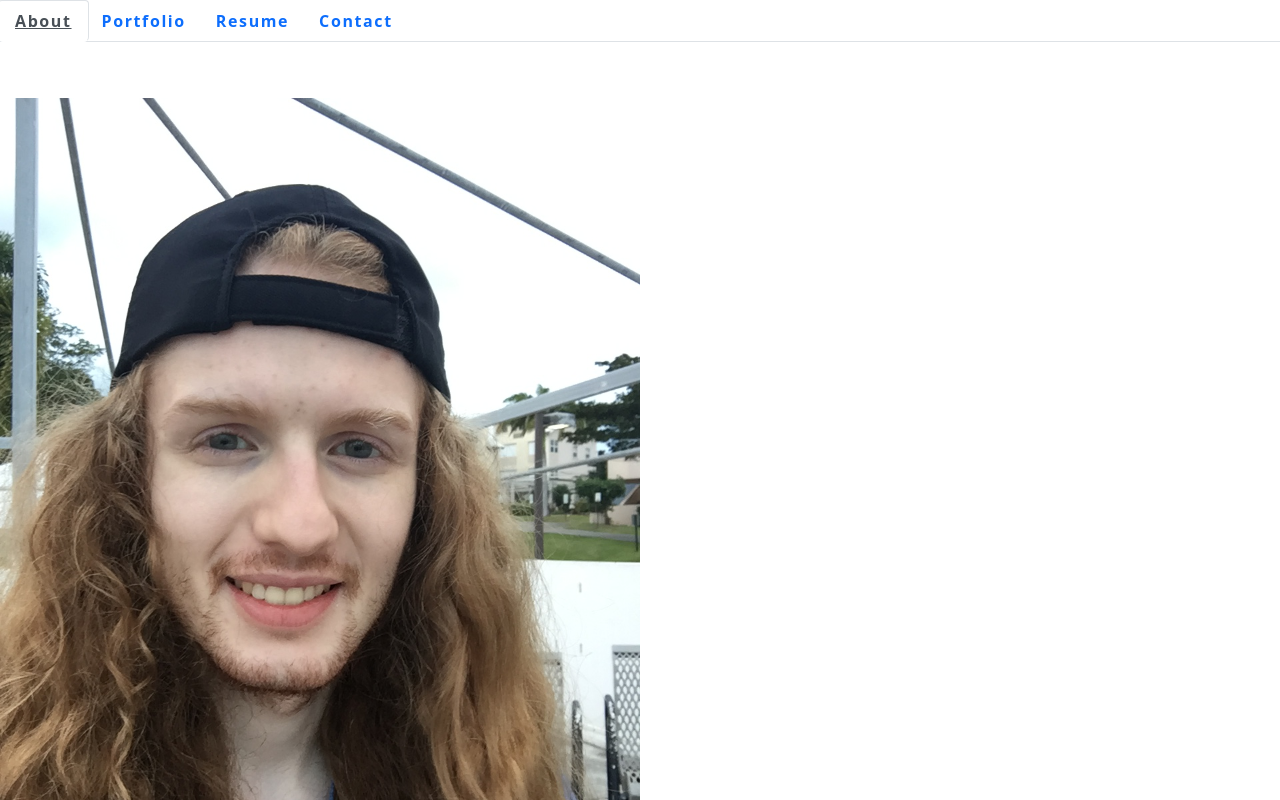
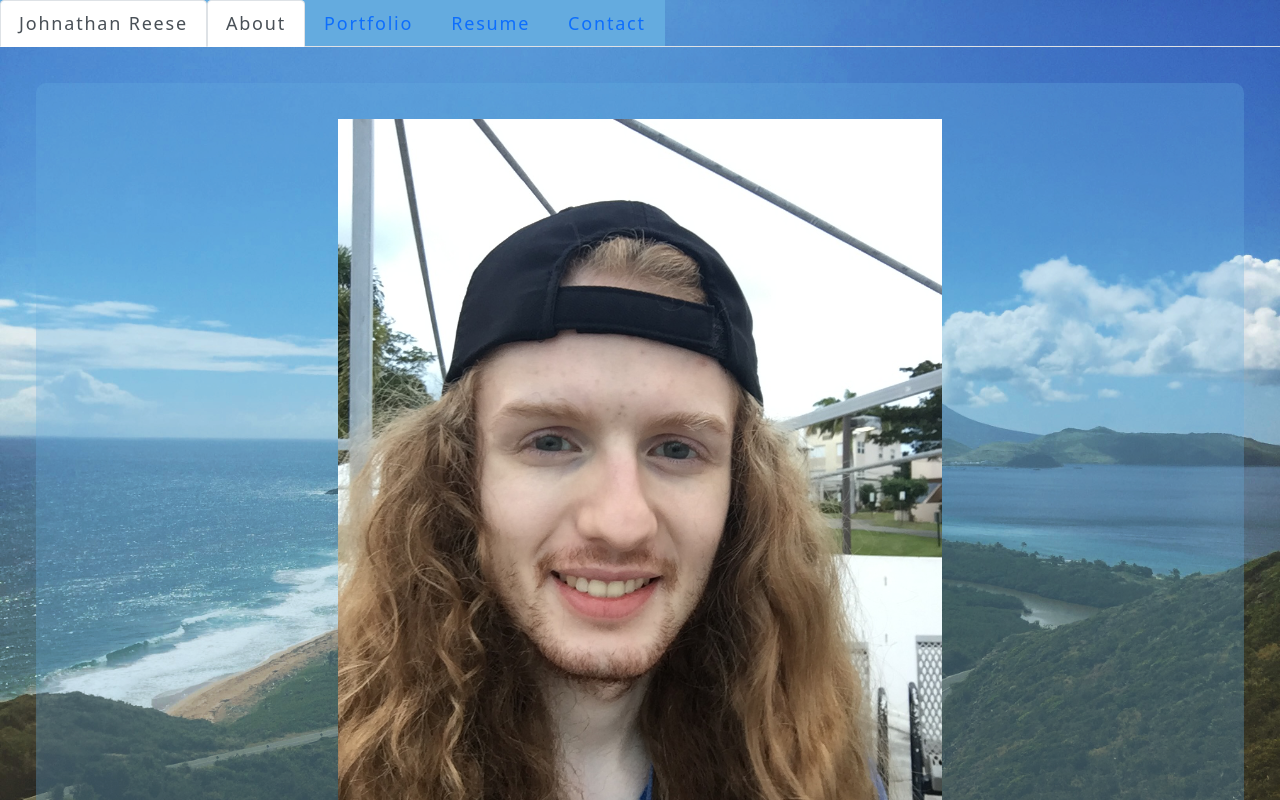
Before and after one commit to jreese8/johnathan-react-portfolio, a React (Create React App) app: page / in a window 1280 px wide. Shown: the top 800 px of the page. Built offline with nearby package versions, Linux system fonts and the light colour scheme.

Commit message:
Post askBCS session

```diff
--- a/src/App.js
+++ b/src/App.js
@@ -1,5 +1,6 @@
 import React from "react";
 import PortfolioContainer from "./components/PortfolioContainer";
+import './index.css';
 
 const App = () => <PortfolioContainer />;
 
--- a/src/components/NavTabs.js
+++ b/src/components/NavTabs.js
@@ -5,6 +5,16 @@ import React from 'react';
 function NavTabs({ currentPage, handlePageChange }) {
   return (
     <ul className="nav nav-tabs">
+       <li className="nav-item">
+        <a
+          href="#about"
+          onClick={() => handlePageChange('About')}
+          // Check to see if the currentPage is `About`, and if so we use the active link class from bootstrap. Otherwise, we set it to a normal nav-link
+          className={currentPage === 'About' ? 'nav-link active' : 'nav-link'}
+        >
+          Johnathan Reese
+        </a>
+      </li>
       <li className="nav-item">
         <a
           href="#about"
--- a/src/components/pages/About.js
+++ b/src/components/pages/About.js
@@ -2,9 +2,9 @@ import React from 'react';
 import meImage from '../../assets/images/me.JPG';
 function About() {
   return (
-    <section className="my-5">
-      <img src={meImage} className="my-2" style={{ width: "50%" }} alt="Johnathan Reese" />
-      <div className="my-2">
+    <section className="aboutSection">
+      <img src={meImage} style={{ width: "50%" }} alt="Johnathan Reese" />
+      <div>
         <p>
           Lorem ipsum dolor sit amet, consectetur adipiscing elit. Donec bibendum turpis sed ex
           condimentum molestie. Mauris condimentum lectus ut ornare dignissim. Mauris faucibus urna
--- a/src/index.css
+++ b/src/index.css
@@ -19,17 +19,21 @@
 
 html,
 body {
+  background-image: url('./assets/images/hero-bg.jpg');
+  background-size: cover;
+  background-position: center;
+  position: relative;
+  align-items: flex-start;
+  background-attachment: fixed;
+  background-position: 80%;
+
   min-height: 100%;
-}
-
-body {
   margin: 0;
   padding: 0;
   font-weight: 600;
   line-height: 1.5;
   font-size: 18px;
   letter-spacing: 0.1em;
-  background: var(--blue);
   color: var(--green);
   font-family: Arial, 'Calibri', sans-serif;
 }
@@ -46,243 +50,21 @@ h6 {
   line-height: 1.25;
 }
 
-h1 {
-  font-size: 2.25rem;
-}
-
-h2 {
-  font-size: 2rem;
-}
-
-h3 {
-  font-size: 1.75rem;
-}
-
-h4 {
-  font-size: 1.5rem;
-}
-
-h5 {
-  font-size: 1.25rem;
-}
-
-h6 {
-  font-size: 1rem;
-}
-
-p {
-  font-size: 1.1rem;
-  margin-top: 0;
-}
-
-a {
-  color: var(--green);
-  text-decoration: none;
-  font-weight: bold;
-}
-
-a:hover {
-  text-decoration: underline;
-}
-
-header {
-  background: var(--blue);
-}
-
-header a {
+.nav-item {
+  background-color: var(--blue);
   color: var(--green);
 }
 
-button {
-  font-size: 1rem;
-  text-decoration: none;
-  padding: 0.25rem 1rem;
-  border-radius: 0.5rem;
-  border: none;
-  outline: none;
-  cursor: pointer;
-  margin: 0 1px;
-  background-color: var(--green);
-}
-
-button:hover {
-  opacity: 0.8;
-}
-
-button[disabled] {
-  cursor: default;
-  opacity: 0.8;
-}
-
-img {
-  max-width: 100%;
-}
-
-span[role='img'] {
-  cursor: default;
-}
-
-form {
-  width: 40%;
-}
-
-input {
-  font-size: 1rem;
-  padding: 0.25rem;
-  border: 1px solid var(--dark);
-  outline: none;
-  border-radius: 3px;
-  transition: box-shadow 0.2s;
-}
-
-input:focus {
-  border: 1px solid var(--green);
-  box-shadow: 0 0 0.25rem rgba(0, 0, 0, 0.5);
-}
-
-li {
-  list-style: none;
-}
-
-nav a:hover {
-  text-decoration: none;
-}
-
-nav li {
-  cursor: pointer;
-}
-
-textarea {
-  width: 600px;
-  height: 120px;
-  border: 3px solid #cccccc;
-  padding: 5px;
-}
-
-.container {
-  width: 85%;
-  max-width: 1200px;
-  margin-left: auto;
-  margin-right: auto;
-}
-
-.flex-row {
+.aboutSection {
+  background: rgba(100, 171, 223, 0.3);
+  position: absolute;
+  margin: 2rem 2rem;
+  left: 0;
+  right: 0;
+  text-align: center;
   display: flex;
   flex-wrap: wrap;
+  justify-content: center;
+  border-radius: 10px;
+  padding-top: 2rem;
 }
-
-.space-between {
-  justify-content: space-between;
-}
-
-.flex-end {
-  justify-content: flex-end;
-}
-
-.mx-1 {
-  margin-right: var(--spacing-one);
-  margin-left: var(--spacing-one);
-}
-
-.mx-2 {
-  margin-right: var(--spacing-two);
-  margin-left: var(--spacing-two);
-}
-
-.my-1 {
-  margin-top: var(--spacing-one);
-  margin-bottom: var(--spacing-one);
-}
-
-.my-2 {
-  margin-top: var(--spacing-two);
-  margin-bottom: var(--spacing-two);
-}
-
-.my-5 {
-  margin-top: var(--spacing-five);
-  margin-bottom: var(--spacing-five);
-}
-
-.px-1 {
-  padding-right: var(--spacing-one);
-  padding-left: var(--spacing-one);
-}
-
-.px-2 {
-  padding-right: var(--spacing-two);
-  padding-left: var(--spacing-two);
-}
-
-.py-1 {
-  padding-top: var(--spacing-one);
-  padding-bottom: var(--spacing-one);
-}
-
-.py-2 {
-  padding-top: var(--spacing-two);
-  padding-bottom: var(--spacing-two);
-}
-
-.card {
-  width: 25%;
-  text-align: center;
-}
-
-.img-thumbnail {
-  width: auto;
-  height: 300px;
-  margin-bottom: 50px;
-  cursor: pointer;
-}
-
-.modalBackdrop {
-  background: rgba(0, 0, 0, 0.65);
-  bottom: 0;
-  left: 0;
-  overflow: auto;
-  position: fixed;
-  right: 0;
-  top: 0;
-  z-index: 1;
-}
-
-.modalContainer {
-  background: var(--darker);
-  border-radius: 5px;
-  max-width: 100%;
-  margin: 50px auto;
-  padding: 15px;
-  width: 960px;
-}
-
-.modalTitle {
-  font-size: 18px;
-  font-weight: 600;
-  margin-bottom: 25px;
-}
-
-button {
-  background: var(--green);
-  border: 0;
-  border-radius: 5px;
-  color: #fff;
-  cursor: pointer;
-  font-size: 16px;
-  font-weight: 600;
-  margin-bottom: 30px;
-  padding: 10px 15px;
-}
-
-a {
-  border-radius: 5px;
-  color: var(--primary);
-  font-weight: 600;
-  padding: 2px 4px;
-  margin-left: -2px;
-  margin-right: -2px;
-}
-
-.navActive {
-  color: var(--green);
-}
```
Also changed, not shown: src/App.css (line endings or trailing spaces), src/assets/images/hero-bg.jpg (added).
